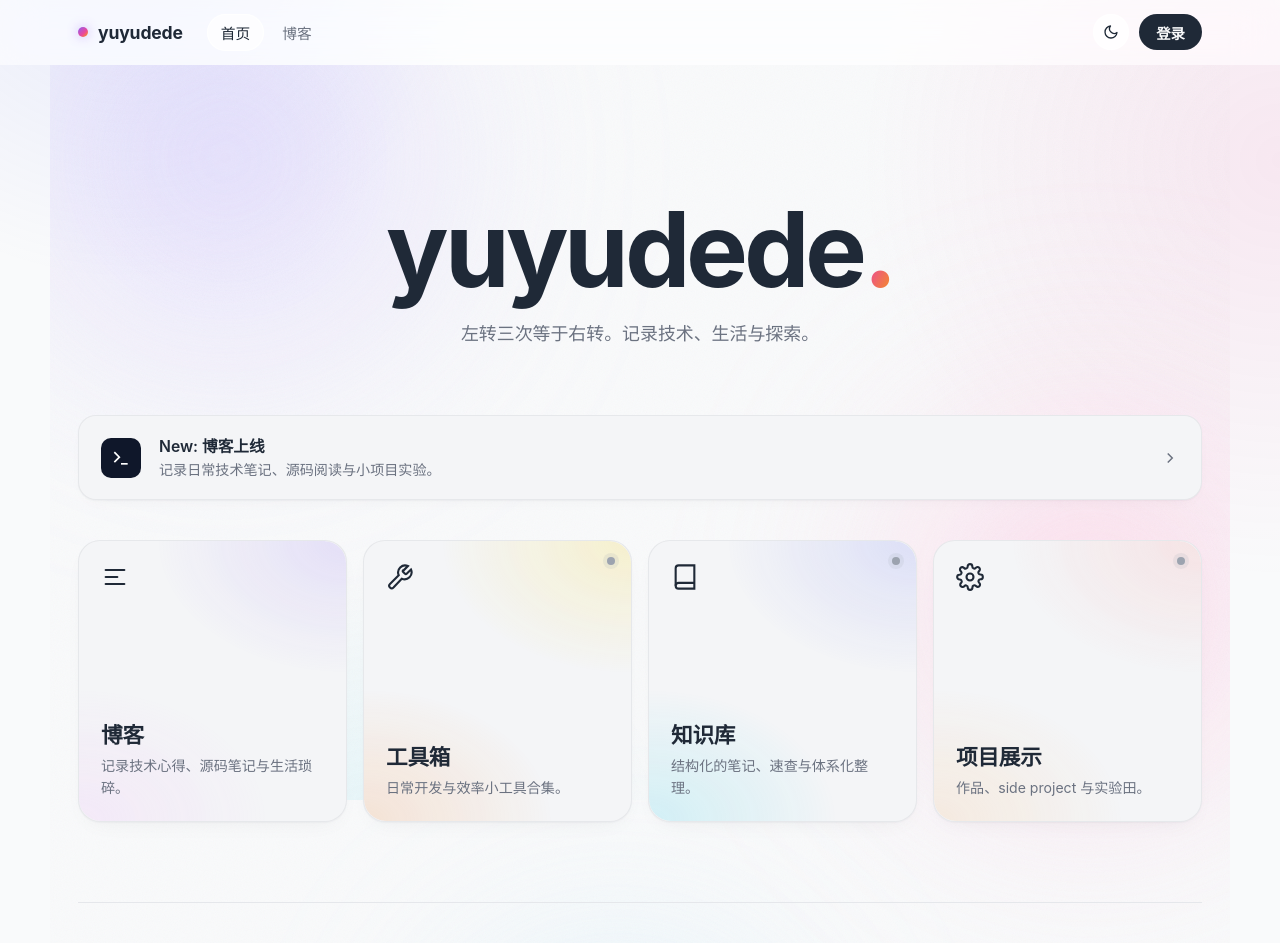
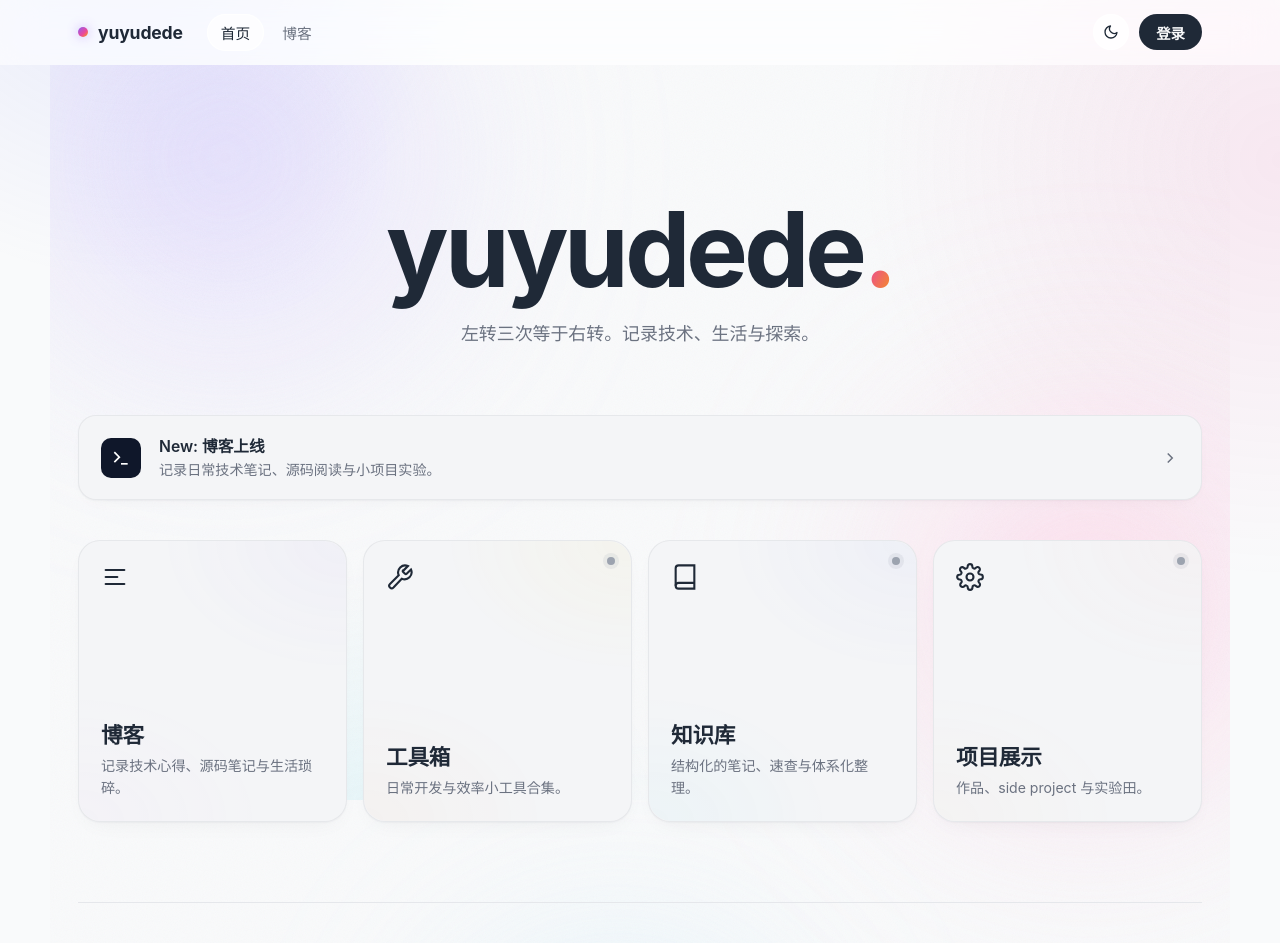
Before and after one commit to yuyudede/yuyudede-ui, a Vue app: page / in a window 1280 px wide. Shown: the top 943 px of the page. Built offline with nearby package versions, Linux system fonts and the light colour scheme.

Commit message:
style(portal): 大幅降低卡片默认色调浓度,保持优雅含蓄
- tint alpha 从 0.18~0.26 降到 0.06~0.09
- 整体 opacity 从 0.9 降到 0.6
- 默认只剩极淡一抹色,hover 时 art 层仍完整展现

```diff
--- a/src/views/PortalView.vue
+++ b/src/views/PortalView.vue
@@ -459,13 +459,13 @@ html.dark .card {
   z-index: 0;
   border-radius: inherit;
   background:
-    radial-gradient(120% 80% at 100% 0%, var(--card-tint-a, rgba(139,92,246,0.18)), transparent 60%),
-    radial-gradient(120% 80% at 0% 100%, var(--card-tint-b, rgba(236,72,153,0.14)), transparent 60%);
-  opacity: 0.9;
+    radial-gradient(120% 80% at 100% 0%, var(--card-tint-a, rgba(139,92,246,0.06)), transparent 60%),
+    radial-gradient(120% 80% at 0% 100%, var(--card-tint-b, rgba(236,72,153,0.04)), transparent 60%);
+  opacity: 0.6;
   transition: opacity 0.45s cubic-bezier(0.2,0.8,0.2,1);
   pointer-events: none;
 }
-html.dark .card::after { opacity: 0.7; }
+html.dark .card::after { opacity: 0.45; }
 .card:hover::after { opacity: 0; }
 .card:nth-child(1) { animation-delay: 0.25s; }
 .card:nth-child(2) { animation-delay: 0.32s; }
@@ -578,32 +578,32 @@ html.dark .card::after { opacity: 0.7; }
    Theme palettes (用于 hover 背景 + 默认 tint)
 ========================= */
 .theme-aurora {
-  --card-tint-a: rgba(167,139,250,0.22);
-  --card-tint-b: rgba(240,171,252,0.18);
+  --card-tint-a: rgba(167,139,250,0.08);
+  --card-tint-b: rgba(240,171,252,0.06);
 }
 .theme-aurora .art-a { background: #a78bfa; }
 .theme-aurora .art-b { background: #f0abfc; }
 .theme-aurora .art-c { background: #60a5fa; }
 
 .theme-citrus {
-  --card-tint-a: rgba(253,224,71,0.26);
-  --card-tint-b: rgba(251,146,60,0.2);
+  --card-tint-a: rgba(253,224,71,0.09);
+  --card-tint-b: rgba(251,146,60,0.06);
 }
 .theme-citrus .art-a { background: #fde047; }
 .theme-citrus .art-b { background: #fb923c; }
 .theme-citrus .art-c { background: #f472b6; }
 
 .theme-violet {
-  --card-tint-a: rgba(129,140,248,0.22);
-  --card-tint-b: rgba(34,211,238,0.18);
+  --card-tint-a: rgba(129,140,248,0.08);
+  --card-tint-b: rgba(34,211,238,0.06);
 }
 .theme-violet .art-a { background: #818cf8; }
 .theme-violet .art-b { background: #22d3ee; }
 .theme-violet .art-c { background: #c084fc; }
 
 .theme-sunset {
-  --card-tint-a: rgba(252,165,165,0.24);
-  --card-tint-b: rgba(253,186,116,0.2);
+  --card-tint-a: rgba(252,165,165,0.08);
+  --card-tint-b: rgba(253,186,116,0.06);
 }
 .theme-sunset .art-a { background: #fca5a5; }
 .theme-sunset .art-b { background: #fdba74; }
```
